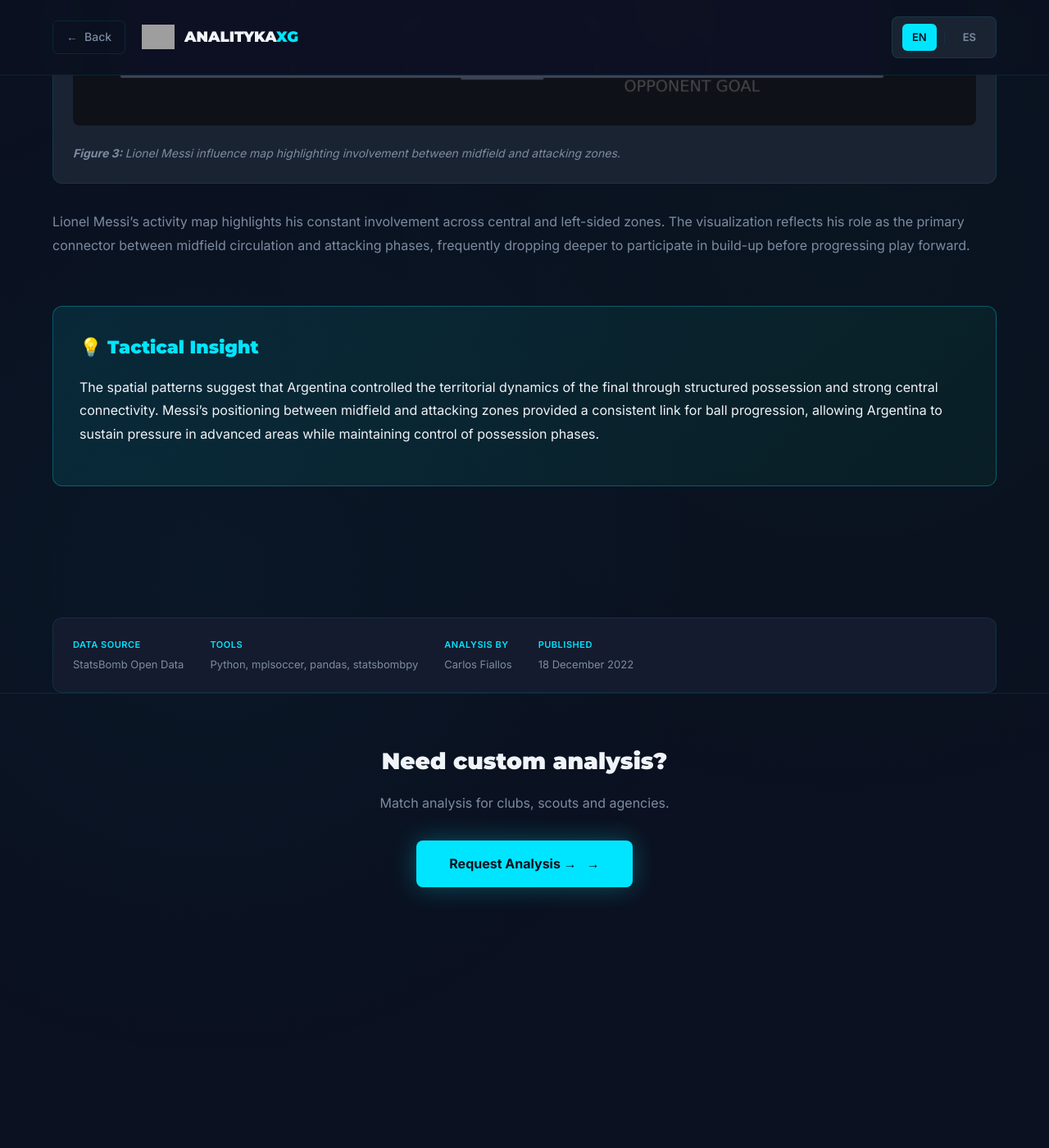
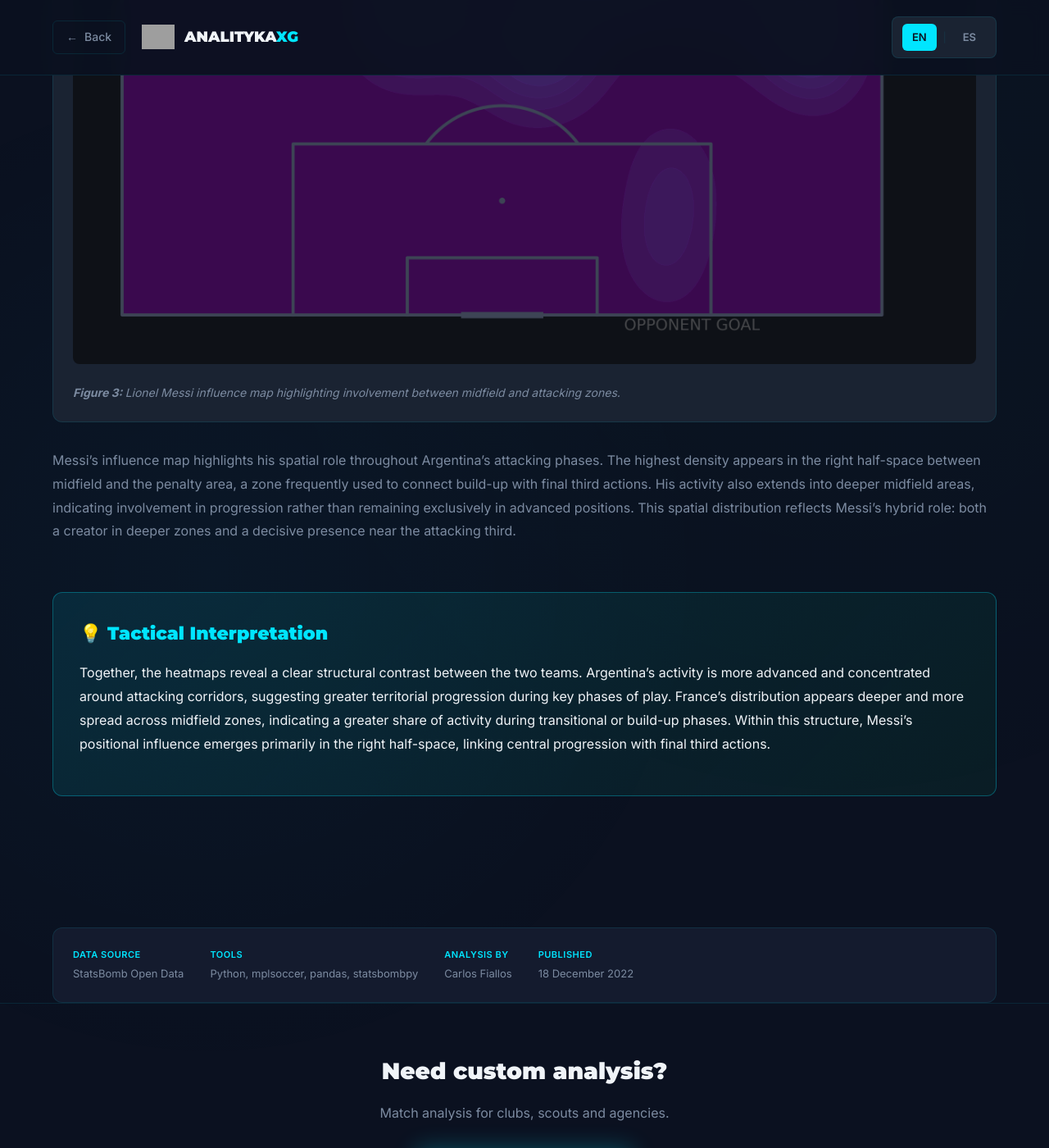
Before and after one commit to Fiallos77/analitykaXG, a Jekyll site: the page built from reports/ArgentinavsFranceHeadMap.md, in a window 1280 px wide and 1400 px high, scrolled down 4054 px. Shown: the whole window at 82% size. Built offline with Jekyll 4.4.1, drawn with Linux system fonts in a browser that asks for light colours; before the commit the page ends 5196 px from its top, so only the background shows below that; some of the changed text lies outside the part shown; grey boxes are pictures that could not be loaded.

Commit message:
Update ArgentinavsFranceHeadMap.md

```diff
--- a/reports/ArgentinavsFranceHeadMap.md
+++ b/reports/ArgentinavsFranceHeadMap.md
@@ -22,7 +22,7 @@ lang: en
 <!-- EXECUTIVE SUMMARY -->
 <div class="executive-summary">
     <h2>🎯 Executive Summary</h2>
-      <p>Argentina controlled the spatial dynamics of the final through strong left-sided activity and central midfield circulation. Heatmap analysis highlights sustained territorial presence in advanced zones, while France showed limited progression until the final stages of the match. Lionel Messi’s activity map further reveals his role as the central connector of Argentina’s attacking structure.
+      <p>This report examines spatial activity patterns during the 2022 FIFA World Cup Final between Argentina and France. Using event density heatmaps, the analysis highlights how both teams occupied the pitch and where Lionel Messi exerted the greatest influence during attacking phases.
       </p>
 </div>
  <!-- Stats Comparison -->
@@ -74,8 +74,14 @@ lang: en
     <div class="content-section">
         <h2>Match Context</h2>
         <p>
-            This report analyzes spatial activity during the final of the 2022 FIFA World Cup between Argentina and France. Using event data from StatsBomb, heatmaps are used to visualize territorial occupation and player influence throughout the match.
-            All visualizations are based on event locations recorded during the match.
+            The analysis is based on StatsBomb open event data from the 2022 FIFA World Cup Final.
+            Heatmaps represent the spatial distribution of key attacking actions.
+            For team maps:
+            <ul class="key-insights">
+                <li>Argentina: Pass, Carry, Shot events</li>
+                <li>France: Pass, Carry events</li>
+            </ul>
+            For the player analysis, Messi’s actions include passes, carries, shots and dribbles.
         </p>
     </div>
     <!-- Section 1: -->
@@ -94,6 +100,13 @@ lang: en
             </div>
         </div>
     </div>
+    <div class="content-section">
+        <p>The heatmaps illustrate how each team occupied attacking territory during the match.
+            Argentina shows strong activity in advanced areas, particularly through the left half-space and central attacking lanes.
+            This pattern suggests sustained progression into the final third and frequent involvement around the edge of the penalty area.
+            France’s activity is more concentrated around midfield zones, with notable presence on the left side during build-up phases.
+            Compared to Argentina, their density appears deeper, indicating longer phases of circulation before entering advanced areas.</p>
+    </div>
     <!-- Section 2 -->
     <div class="content-section">
         <h3>Messi Influence Map</h3>
@@ -107,14 +120,20 @@ lang: en
     </div>
     <div class="content-section">
         <p>
-            Lionel Messi’s activity map highlights his constant involvement across central and left-sided zones. The visualization reflects his role as the primary connector between midfield circulation and attacking phases, frequently dropping deeper to participate in build-up before progressing play forward.
+            Messi’s influence map highlights his spatial role throughout Argentina’s attacking phases.
+            The highest density appears in the right half-space between midfield and the penalty area, a zone frequently used to connect build-up with final third actions.
+            His activity also extends into deeper midfield areas, indicating involvement in progression rather than remaining exclusively in advanced positions.
+            This spatial distribution reflects Messi’s hybrid role: both a creator in deeper zones and a decisive presence near the attacking third.
         </p>
     </div>
     <!-- Conclusion -->
     <div class="conclusion-box">
-        <h3>💡 Tactical Insight</h3>
+        <h3>💡 Tactical Interpretation</h3>
         <p style="margin-bottom:16px;">
-            The spatial patterns suggest that Argentina controlled the territorial dynamics of the final through structured possession and strong central connectivity. Messi’s positioning between midfield and attacking zones provided a consistent link for ball progression, allowing Argentina to sustain pressure in advanced areas while maintaining control of possession phases.
+            Together, the heatmaps reveal a clear structural contrast between the two teams.
+            Argentina’s activity is more advanced and concentrated around attacking corridors, suggesting greater territorial progression during key phases of play.
+            France’s distribution appears deeper and more spread across midfield zones, indicating a greater share of activity during transitional or build-up phases.
+            Within this structure, Messi’s positional influence emerges primarily in the right half-space, linking central progression with final third actions.
         </p>
     </div>
 </div>
```
